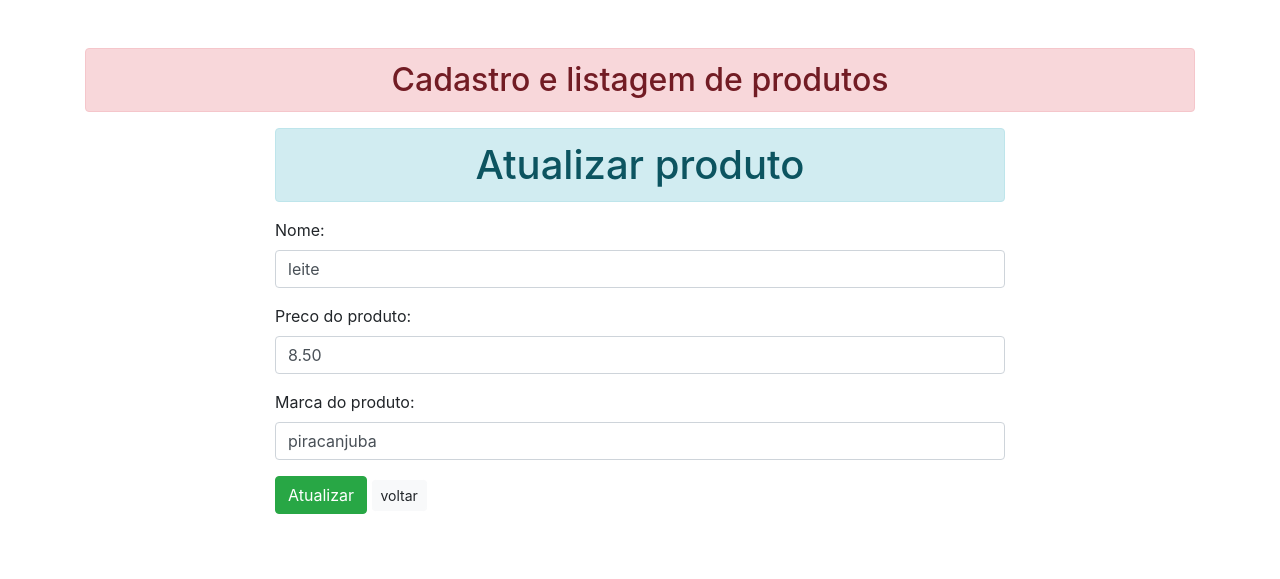
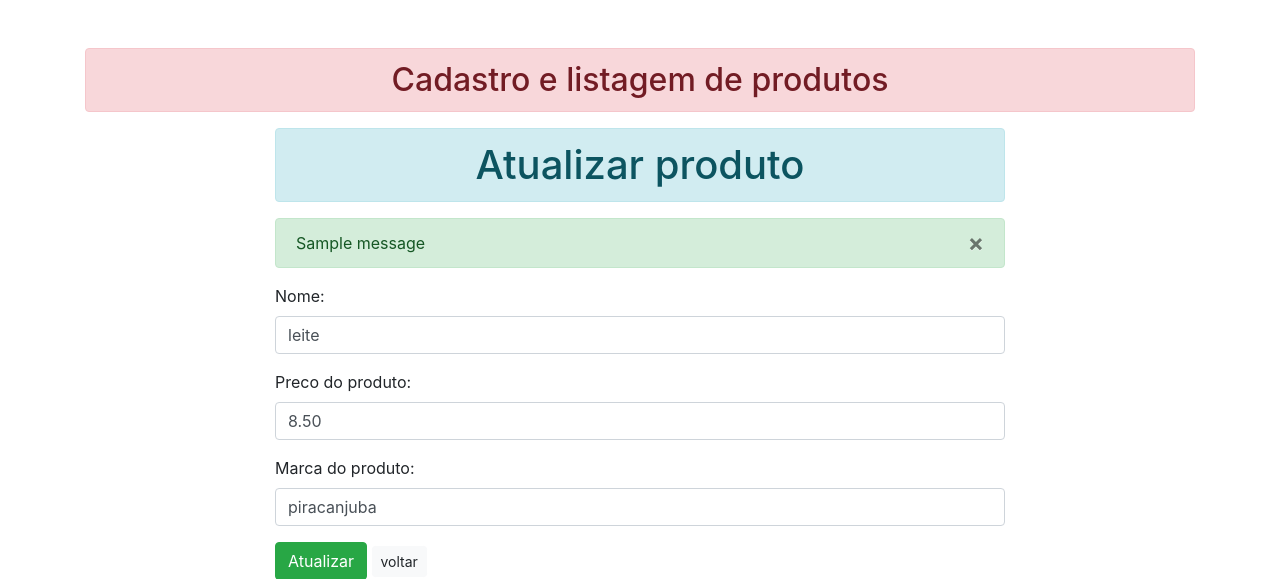
Before and after one commit to willcutrim/loja_cadastro_produtos, a Django app: page /48/ in a window 1280 px wide. Shown: the top 579 px of the page. Run offline with Django 3.2, Linux system fonts and the light colour scheme; data comes from the database, SQL or seed files in the repository; both versions use the stored data as it was after the commit; tables that the repository leaves empty hold one stand-in row (values such as "Sample post"); one stand-in notice (Sample message) is shown.

Commit message:
algumas melhorias no front-end

```diff
--- a/my_aplication/templates/html/editar_produto.html
+++ b/my_aplication/templates/html/editar_produto.html
@@ -6,6 +6,17 @@
     <div class="row">
         <div class="col-sm-8 offset-2">
             <h1 class="text-center alert alert-info">Atualizar produto</h4>
+        {% if messages %}
+            {% for message in messages %}
+                <div class="alert alert-{{ message.tags }} fade show" role="alert" id="msg">
+                    {{ message }}
+                <button type="button" class="close" data-dismiss="alert" aria-label="Close">
+                    <span aria-hidden="true">&times;</span
+                </button>
+                </div>
+            {% endfor %}
+        {% endif %}
+
             <form action="" method="post">
                 {% csrf_token %}
                 {{form.as_p}}
--- a/my_aplication/views.py
+++ b/my_aplication/views.py
@@ -1,4 +1,4 @@
-from django.shortcuts import render, HttpResponseRedirect
+from django.shortcuts import render, HttpResponseRedirect, HttpResponse
 from my_aplication.forms import ProdutoForms
 from loja_cadastro_produtos.models import Produto
 from django.contrib import messages
@@ -28,6 +28,7 @@ def editar_produto(request, id):
         form = ProdutoForms(request.POST, instance=produto)
         if form.is_valid():
             form.save()
+            atualizado = messages.success(request, 'Produto atualizado com sucesso!')
         else:
             produto = Produto.objects.get(pk=id)
     form = ProdutoForms(instance=produto)
```
Also changed, not shown: my_aplication/templates/html/cadastro_produto.html (+5 -2 lines), db.sqlite3.
